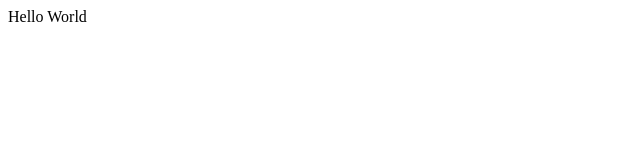
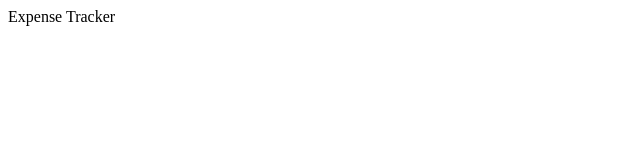
Before and after one commit to AdityaNair07/Expense-Tracker, a React (Create React App) app: page / in a window 1280 px wide. Shown: the top 160 px of the page, without its empty margins (0-640 px from the left). Built offline with nearby package versions, Linux system fonts and the light colour scheme.

Commit message:
Header created

```diff
--- a/src/App.js
+++ b/src/App.js
@@ -1,7 +1,12 @@
 import "./App.css";
+import Header from "./components/Header";
 
 function App() {
-  return <div>Hello World</div>;
+  return (
+    <>
+      <Header />
+    </>
+  );
 }
 
 export default App;
--- /dev/null
+++ b/src/components/Header.jsx
@@ -0,0 +1,7 @@
+import React from "react";
+
+const Header = () => {
+  return <div>Expense Tracker</div>;
+};
+
+export default Header;
```
